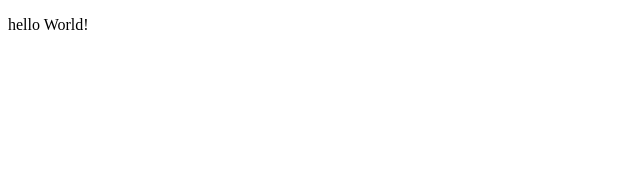
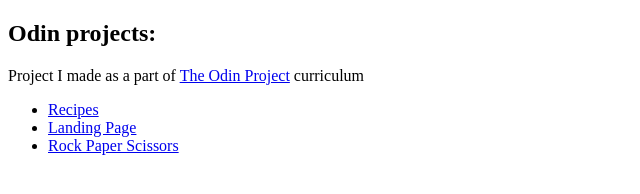
Before and after one commit to plakill/plakill.github.io, a plain HTML site: page index.html in a window 1280 px wide. Shown: the whole page, without its empty margins (0-640 px from the left). Drawn offline with Linux system fonts and the light colour scheme.

Commit message:
Link all my odin projects so far

```diff
--- a/index.html
+++ b/index.html
@@ -6,6 +6,12 @@
     <title>Document</title>
 </head>
 <body>
-    <p>hello World!</p>
+    <h2>Odin projects:</h2>
+    <p>Project I made as a part of <a href="https://theodinproject.com">The Odin Project</a> curriculum</p>
+    <ul class="projects">
+        <li><a href="https://plakill.github.io/odin-recipes">Recipes</a></li>
+        <li><a href="https://plakill.github.io/odin-landing-page">Landing Page</a></li>
+        <li><a href="https://plakill.github.io/odin-rock-paper-scissors">Rock Paper Scissors</a></li>
+    </ul>
 </body>
 </html>
```
Also changed, not shown: styles.css (added).
